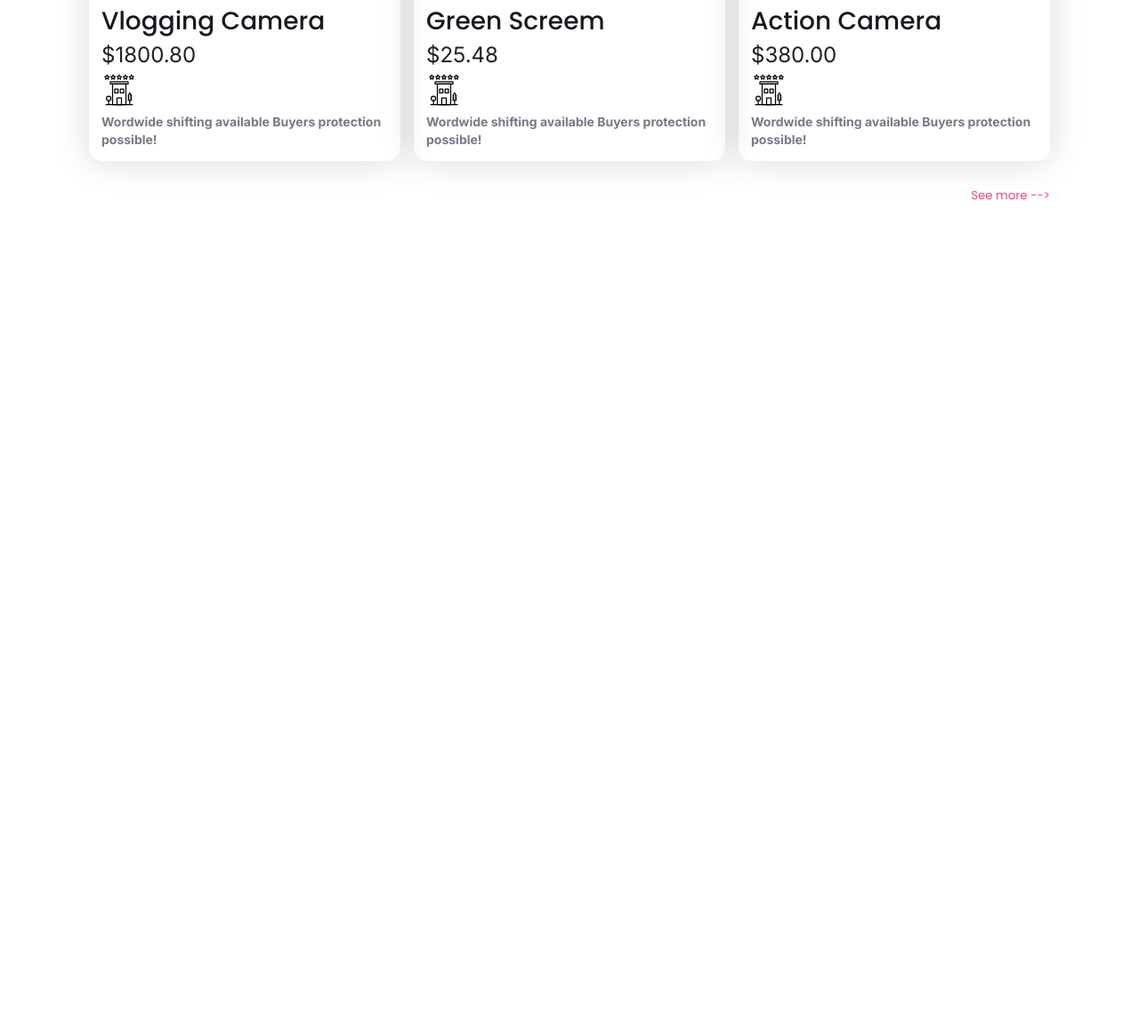
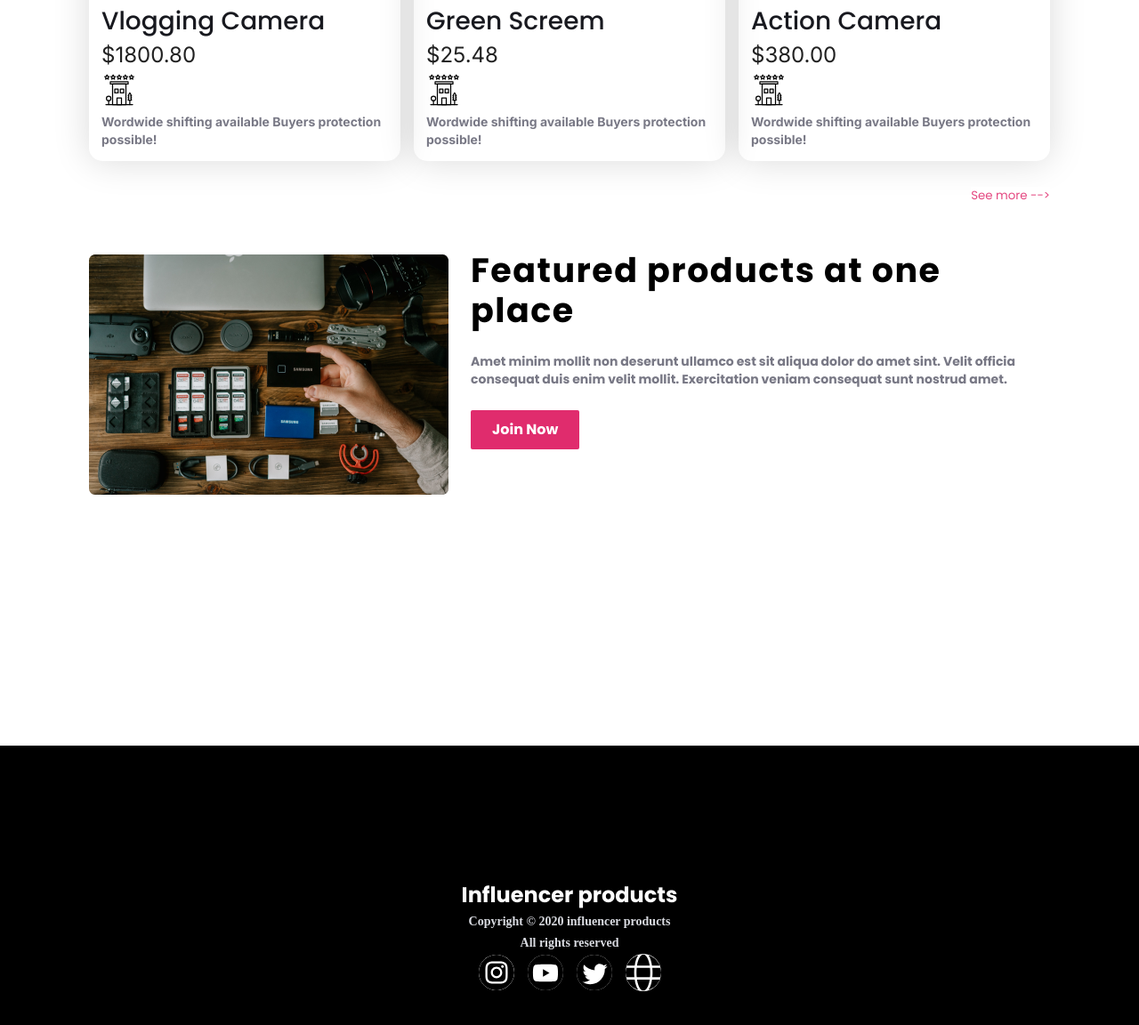
Before and after one commit to Alveom/influencer-gear, a plain HTML site: page index.html in a window 1280 px wide. Shown: the part 2059-3211 px from the top of the page at 89% size. Before the commit the page ends 2340 px from the top, so only its background shows below. Drawn offline with Linux system fonts and the light colour scheme.

Commit message:
website is done

```diff
--- a/index.html
+++ b/index.html
@@ -149,8 +149,30 @@
                 <button class="btn">See more --></button>
             </div>
         </section>
+        <section id="Featured" class="flex">
+            <div class="f-div"><img src="asses/images/gear.png" alt=""></div>
+            <div class="featured-text-container">
+                <h3 class="nav-head">Featured products at one place</h3>
+                <p class="inter-text">Amet minim mollit non deserunt ullamco est sit aliqua dolor do amet sint. Velit
+                    officia consequat
+                    duis enim velit
+                    mollit. Exercitation veniam consequat sunt nostrud amet.</p>
+                <button class="pri-btn">Join Now</button>
+            </div>
+        </section>
     </main>
-    <footer id="footer"></footer>
+    <footer id="footer">
+        <section>
+            <div class="footer-text">
+                <h3>Influencer products</h3>
+                <p>Copyright © 2020 influencer products <br>All rights reserved </p>
+            </div>
+            <div class="footer-img flex">
+                <img src="asses/social/instra.svg" alt=""><img src="asses/social/youtube.svg" alt=""><img
+                    src="asses/social/twitter.svg" alt=""><img src="asses/social/world.svg" alt="">
+            </div>
+        </section>
+    </footer>
 </body>
 
 </html>
--- a/style/style.css
+++ b/style/style.css
@@ -119,3 +119,68 @@
   box-shadow: 0px 0px 40px 0px rgba(0, 0, 0, 0.15);
   border-radius: 15px;
 }
+.collection-container :hover {
+  transform: scale(1.1);
+  background: rgb(214, 214, 214);
+}
+.featured-text-container {
+  padding: 25px;
+}
+.featured-text-container > h3 {
+  font-size: 38px;
+  font-weight: 700;
+  line-height: 45px;
+}
+.featured-text-container > p {
+  font-family: "Poppins";
+  padding: 25px 0;
+}
+.featured-text-container > button {
+  padding: 10px 24px 10px 24px;
+  border-radius: 2px;
+  border: none;
+}
+.featured-text-container > button:hover {
+  transform: scale(1.3);
+  background: rgba(197, 43, 100, 0.87);
+  transition: all 0.5s ease;
+}
+.f-div {
+  padding-top: 30px;
+}
+
+#footer {
+  background-color: black;
+  padding: 150px;
+  color: white;
+}
+.footer-img {
+  align-items: center;
+  justify-content: center;
+
+  gap: 15px;
+}
+.footer-img > img {
+  background: white;
+  border-radius: 55%;
+  width: 5vh;
+}
+.footer-text > h3 {
+  font-size: 24px;
+  font-weight: 700;
+  line-height: 36px;
+  letter-spacing: 0px;
+  text-align: center;
+}
+.footer-text > p {
+  color: rgb(217, 219, 225);
+  font-family: Manrope;
+  font-size: 14px;
+  font-weight: 700;
+  line-height: 24px;
+  letter-spacing: 0%;
+  text-align: center;
+}
+#Featured {
+  margin-bottom: 250px;
+}
```
Also changed, not shown: asses/social/instra.svg (added), asses/social/twitter.svg (added), asses/social/world.svg (added), asses/social/youtube.svg (added).
